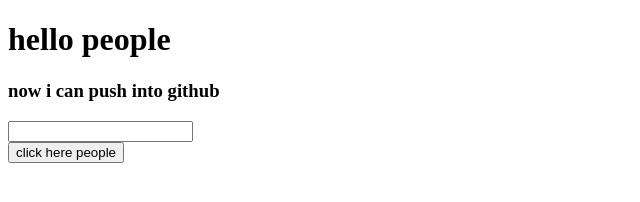
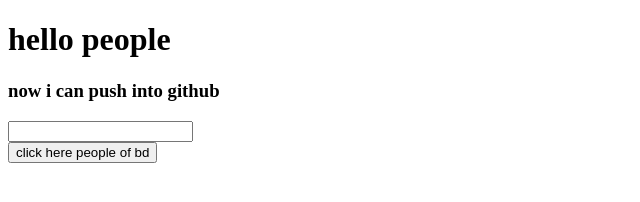
Before and after one commit to RifatSakib/My-first-website, a plain HTML site: page index.html in a window 1280 px wide. Shown: the full height of the page, 0-640 px from the left. Drawn offline with Linux system fonts and the light colour scheme.

Commit message:
second commit

```diff
--- a/index.html
+++ b/index.html
@@ -12,6 +12,6 @@
 
     <input type="text">
     <br>
-    <button>click here people</button>
+    <button>click here people of bd</button>
 </body>
 </html>
```
